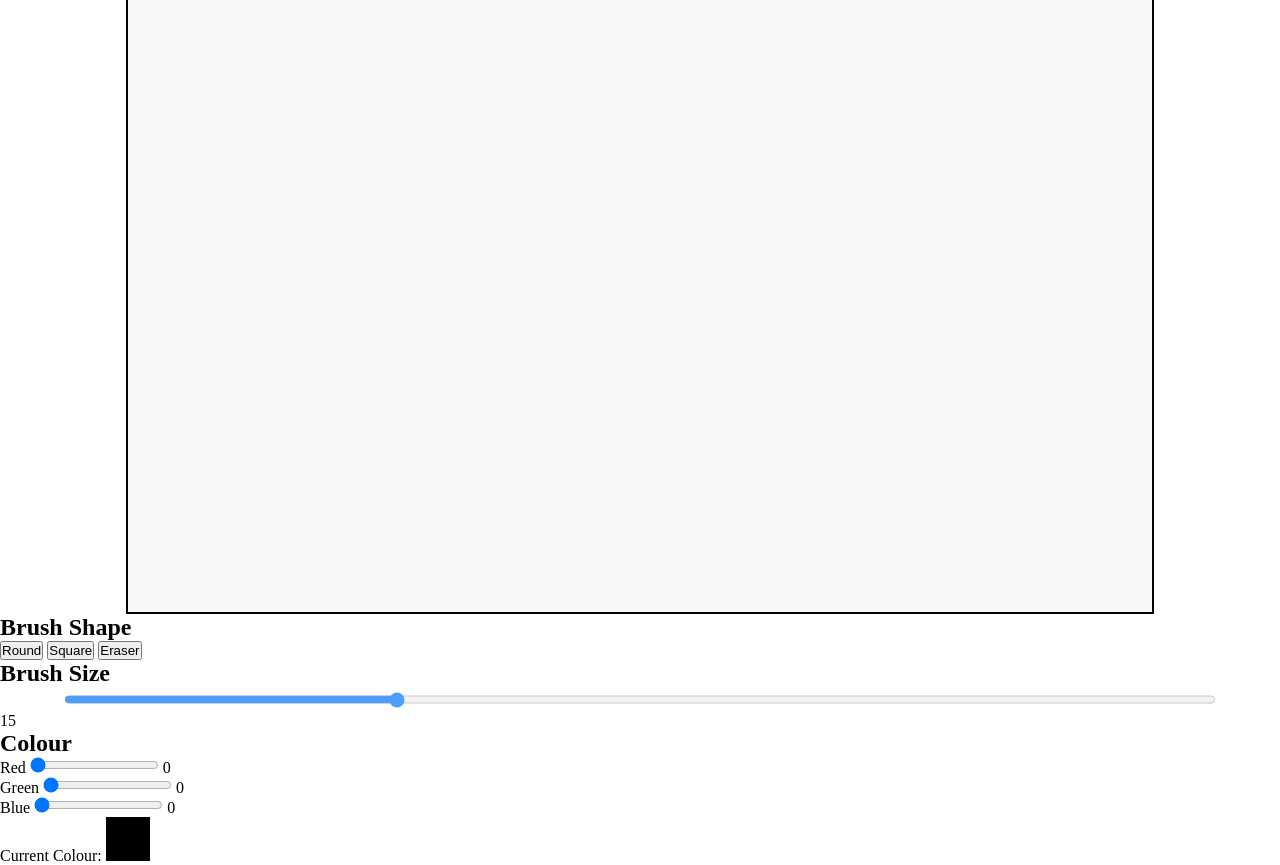
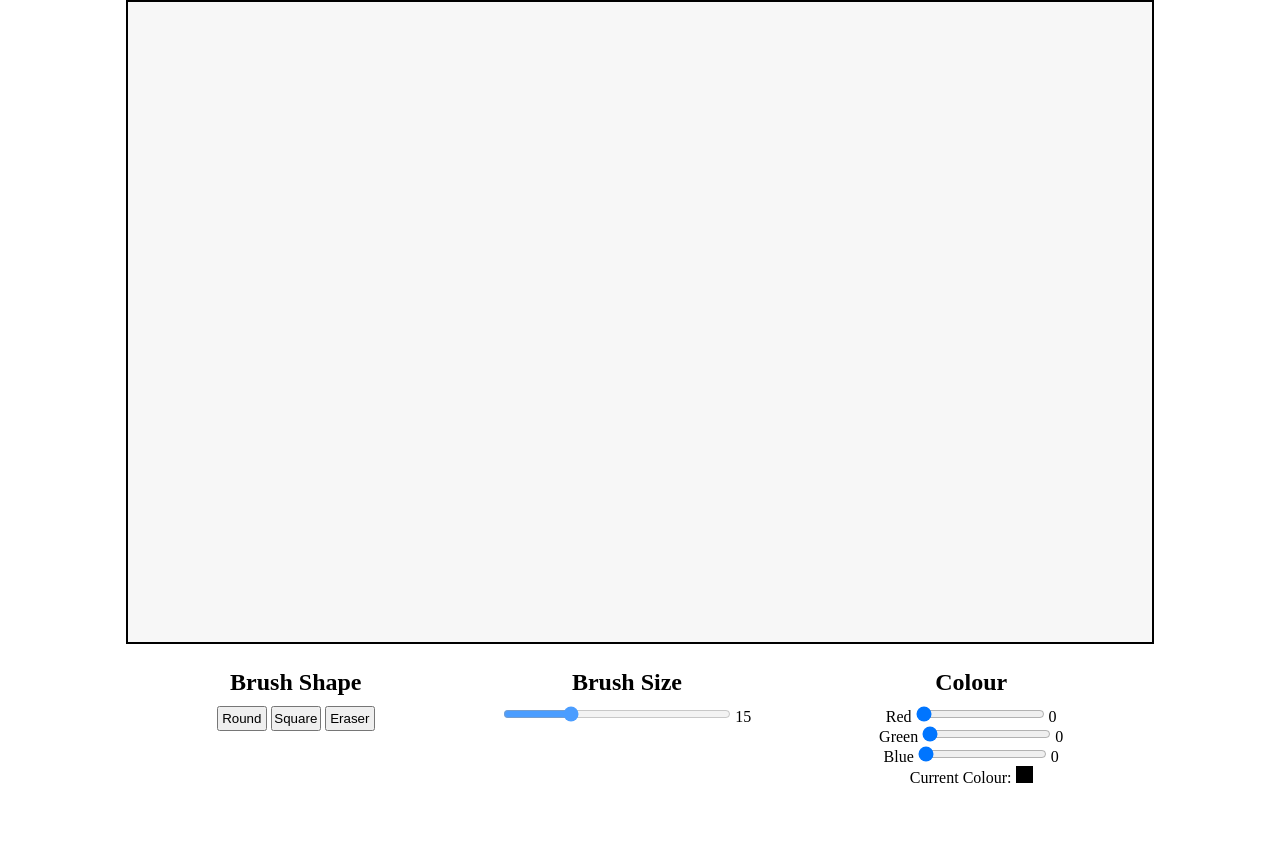
Before and after one commit to SWThurlow/drawingApp, a plain HTML site: page index.html in a window 1280 px wide. Shown: the part 67-932 px from the top of the page. After the commit the page ends 869 px from the top, so only its background shows below. Drawn offline with Linux system fonts and the light colour scheme.

Commit message:
Layout adjusted in css. Small alteration to the javascript for figuring out the x-offset when drawing on the canvas. Will need a better solution if incorporated in to a larger webpage with more elements above the canvas.

```diff
--- a/drawing.js
+++ b/drawing.js
@@ -11,11 +11,14 @@ canvas.addEventListener('mousemove', draw);
 
 let painting = false;
 
-/*To have drawing occur on cursor location relative to canvas not to window*/
+/*To have drawing occur on cursor location relative to canvas not to window - willneed to try and find a more elegant solution when incorporating into a portfolio website rather than finding height, margin and padding values for all elements above the canvas*/
 let canStyle = getComputedStyle(canvas);
 let canMargX = canStyle.getPropertyValue('margin-left').split('px');
 let h1Style = getComputedStyle(document.querySelector('h1'));
-let canMargY = h1Style.getPropertyValue('height').split('px');
+let h1Height = h1Style.getPropertyValue('height').split('px');
+let h1margin = h1Style.getPropertyValue('margin').split('px');
+console.log(h1margin);
+let canMargY = parseFloat(h1Height[0]) + (parseFloat(h1margin[0]) * 2);
 
 /*Variables for brush settings*/
 /*Brush Shape*/
@@ -95,7 +98,7 @@ function draw(e) {
 
     /*X and Y   coordinates*/
     let x = e.clientX - parseFloat(canMargX[0]);
-    let y = (e.clientY + window.pageYOffset) - parseFloat(canMargY[0]);
+    let y = (e.clientY + window.pageYOffset) - canMargY;
 
     /*Drawing - done in an if statment so that it is possible to use the eraser without losing the selected colour.*/
     if (rubbingOut) {
--- a/index.html
+++ b/index.html
@@ -10,6 +10,7 @@
 <body>
     <h1>Drawing App</h1>
     <canvas></canvas>
+    <section class="drawingControls">
         <div class="brushShapes">
             <h2>Brush Shape</h2>
             <button id="round">Round</button>
@@ -38,7 +39,7 @@
             <p>Current Colour:</p>
             <div id="currentColour"> </div>
         </div>
-
+    </section>
 </body>
 <script src="drawing.js"></script>
 
--- a/style.css
+++ b/style.css
@@ -5,6 +5,15 @@
 
 
 /*Drawing app*/
+
+h1 {
+    margin: 15px 0;
+    text-align: center;
+}
+
+h2 {
+    margin: 10px auto;
+}
 
 
 /*Canvas*/
@@ -17,17 +26,38 @@ canvas {
 }
 
 
+/*Settings section grid*/
+
+.drawingControls {
+    width: 80%;
+    margin: 15px auto;
+    display: grid;
+    grid-template-rows: 1fr, 1fr, 1fr;
+    grid-template-areas: "shape size colour";
+    text-align: center;
+}
+
+
 /*Brush shape settings*/
+
+.brushShapes {
+    grid-area: shape;
+}
+
+.brushShapes button {
+    width: 50px;
+    height: 25px;
+}
 
 
 /*Brush size settings*/
 
+.brushSize {
+    grid-area: size;
+}
+
 #brushSize {
-    display: block;
-    width: 90%;
-    margin: 0 auto;
-    height: 25px;
-    outline: none;
+    width: 70%;
     opacity: 0.7;
 }
 
@@ -38,14 +68,19 @@ canvas {
 
 /*Brush colour settings*/
 
+.brushColour {
+    grid-area: colour;
+    display: grid;
+}
+
 p {
     display: inline-block;
 }
 
 #currentColour {
     display: inline-block;
-    height: 40px;
-    width: 40px;
-    border: black 2px solid;
+    height: 15px;
+    width: 15px;
+    border: black 1.5px solid;
     background: rgb(0, 0, 0);
 }
```
Lines whose indentation alone changed are shown as unchanged.
